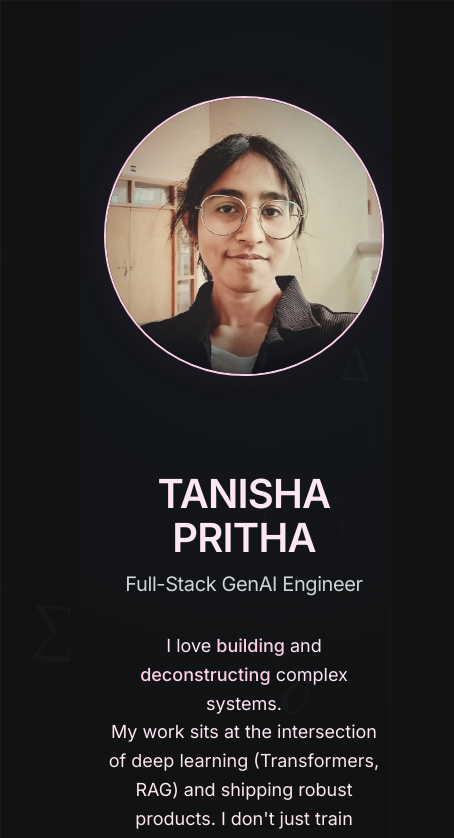
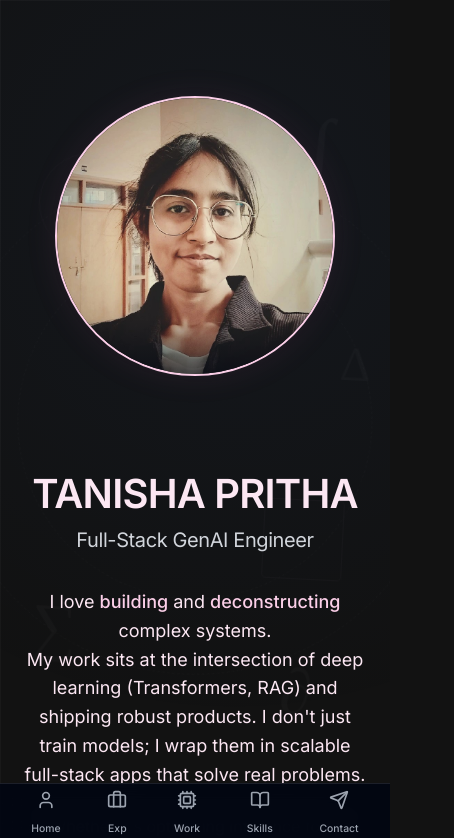
Before and after one commit to tanishapritha/PORTFOLIO, a Next.js app: page / in a window 390 px wide. Shown: the top 838 px of the page, 454 px wide, since content can reach past the window. Built offline with nearby package versions, Linux system fonts and the light colour scheme.

Commit message:
feat: mobile optimization and responsive navigation

```diff
--- a/app/globals.css
+++ b/app/globals.css
@@ -60,6 +60,23 @@ a {
   max-width: var(--max-width);
   margin: 0 auto;
   padding: 0 2rem;
+}
+
+.main-content {
+  padding-left: 80px;
+  transition: padding 0.3s;
+}
+
+@media (max-width: 768px) {
+  .container {
+    padding: 0 1.25rem;
+  }
+
+  .main-content {
+    padding-left: 0 !important;
+    padding-bottom: 80px;
+    /* Space for mobile nav */
+  }
 }
 
 /* Typography */
--- a/app/page.tsx
+++ b/app/page.tsx
@@ -1,5 +1,5 @@
-"use client";
 import SideNav from '@/components/SideNav';
+import MobileNav from '@/components/MobileNav';
 import Hero from '@/components/Hero';
 import Experience from '@/components/Experience';
 import Projects from '@/components/Projects';
@@ -8,8 +8,9 @@ import Contact from '@/components/Contact';
 
 export default function Home() {
   return (
-    <main style={{ paddingLeft: '80px' }}>
+    <main className="main-content">
       <SideNav />
+      <MobileNav />
       <Hero />
       <Experience />
       <Projects />
--- /dev/null
+++ b/components/MobileNav.tsx
@@ -0,0 +1,80 @@
+"use client";
+import React from 'react';
+import { User, Briefcase, Cpu, BookOpen, Send } from 'lucide-react';
+
+const MobileNav = () => {
+    const navItems = [
+        { href: "#", icon: <User size={20} />, label: "Home" },
+        { href: "#experience", icon: <Briefcase size={20} />, label: "Exp" },
+        { href: "#projects", icon: <Cpu size={20} />, label: "Work" },
+        { href: "#skills", icon: <BookOpen size={20} />, label: "Skills" },
+        { href: "#contact", icon: <Send size={20} />, label: "Contact" },
+    ];
+
+    return (
+        <nav className="mobile-nav">
+            <div className="mobile-nav-container">
+                {navItems.map((item, idx) => (
+                    <a key={idx} href={item.href} className="mobile-nav-item">
+                        <span className="mobile-icon">{item.icon}</span>
+                        <span className="mobile-label">{item.label}</span>
+                    </a>
+                ))}
+            </div>
+
+            <style jsx>{`
+        .mobile-nav {
+          display: none;
+          position: fixed;
+          bottom: 0;
+          left: 0;
+          width: 100%;
+          background: rgba(3, 7, 18, 0.95);
+          backdrop-filter: blur(12px);
+          border-top: 1px solid var(--border-color);
+          z-index: 1000;
+          padding-bottom: env(safe-area-inset-bottom); /* iOS safe area */
+        }
+
+        .mobile-nav-container {
+          display: flex;
+          justify-content: space-around;
+          align-items: center;
+          height: 60px;
+          padding: 0 0.5rem;
+        }
+
+        .mobile-nav-item {
+          display: flex;
+          flex-direction: column;
+          align-items: center;
+          justify-content: center;
+          gap: 4px;
+          color: var(--text-tertiary);
+          padding: 8px 12px;
+          border-radius: 8px;
+          transition: all 0.2s;
+        }
+
+        .mobile-nav-item:active,
+        .mobile-nav-item:focus {
+          color: var(--accent-primary);
+          background: rgba(255, 255, 255, 0.05);
+        }
+
+        .mobile-label {
+            font-size: 0.65rem;
+            font-weight: 500;
+        }
+
+        @media (max-width: 768px) {
+          .mobile-nav {
+            display: block;
+          }
+        }
+      `}</style>
+        </nav>
+    );
+};
+
+export default MobileNav;
```
